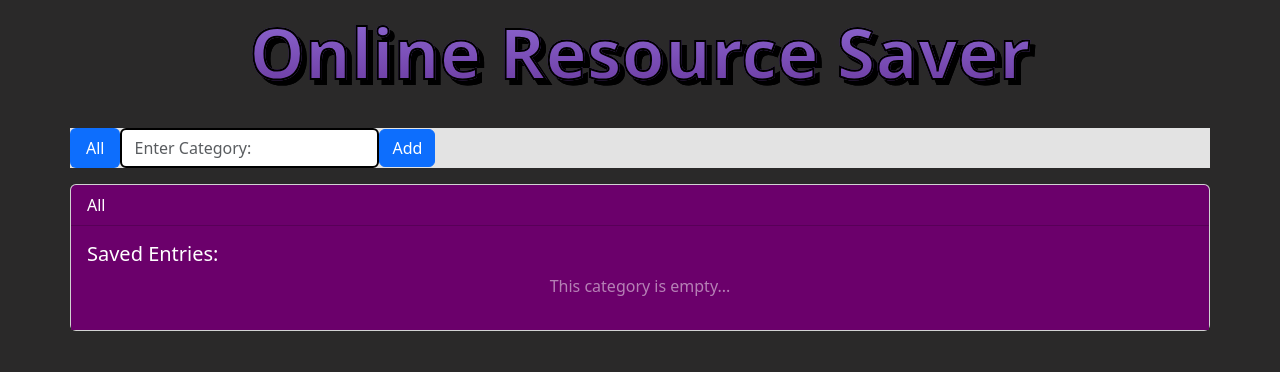
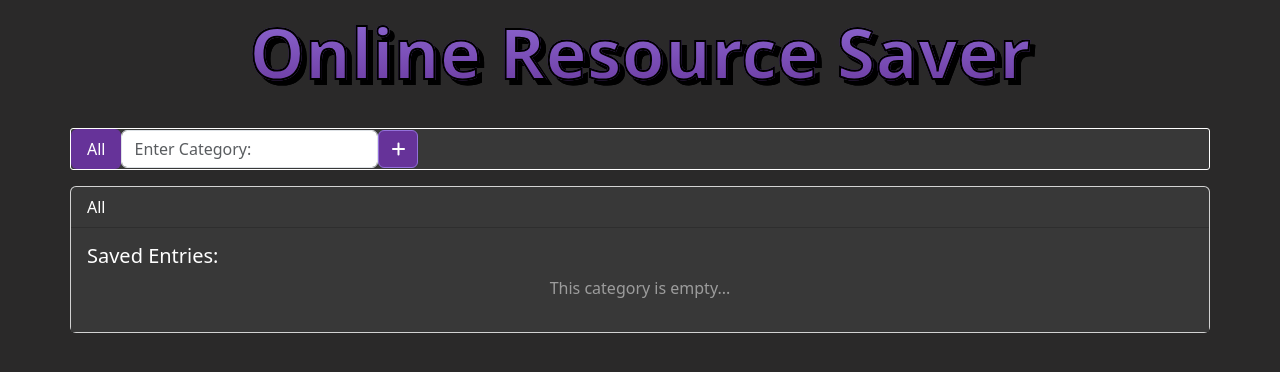
Before and after one commit to RECodeVault/Online-Resource-Saver, a Flask app: page / in a window 1280 px wide. Shown: the top 372 px of the page. Run offline with Flask 3, Linux system fonts and the light colour scheme; data that the repository does not hold is empty; some libraries are stand-ins or nearby versions.

Commit message:
Added some styling/UI improvements

```diff
--- a/static/styles.css
+++ b/static/styles.css
@@ -17,7 +17,9 @@
 }
 
 #pills-tab {
-    background-color: #e3e3e3;
+    background-color: #383838 !important;
+    border: 1px solid white;
+    border-radius: 3px;
 }
 
 .tab-pane {
@@ -29,18 +31,57 @@
     opacity: 50%;
 }
 
+.table th.col-hash,
+.table td.col-hash {
+    width: 5%;
+}
+
+.table th.col-name,
+.table td.col-name {
+    width: 35%;
+}
+
+.table th.col-link,
+.table td.col-link {
+    width: 35%;
+}
+
+.table th.col-delete,
+.table td.col-delete {
+    width: 8%;
+    text-align: center;
+}
+
+.trash {
+    text-align: center;
+}
+
 #category {
-    border: 2px solid black;
+     --bs-btn-border-color: #9370db !important;
+}
+
+.nav-pills .nav-link {
+    color: white !important;
+}
+
+.nav-pills .nav-link.active, .nav-pills .show>.nav-link {
+        background-color: rebeccapurple !important;
 }
 
 .card-header {
-    background-color: #6b006b !important;
+    background-color: #383838 !important;
     color: white !important;
 }
 
 .card-body {
-    background-color: #6b006b !important;
+    background-color: #383838 !important;
     color: white !important;
+}
+
+.btn-primary {
+    background-color: rebeccapurple !important;
+    --bs-btn-border-color: #9370db !important;
+    --bs-btn-hover-border-color: rebeccapurple !important;
 }
 
 .row>* {
--- a/templates/index.html
+++ b/templates/index.html
@@ -9,6 +9,7 @@
     <script crossorigin src="https://unpkg.com/react@18/umd/react.development.js"></script>
     <script crossorigin src="https://unpkg.com/react-dom@18/umd/react-dom.development.js"></script>
     <script src="https://unpkg.com/@babel/standalone/babel.min.js"></script>
+    <script src="https://kit.fontawesome.com/16dccbf5d8.js" crossorigin="anonymous"></script>
 </head>
     <div id='root'></div>
     <body class="background">
@@ -107,7 +108,10 @@
                                                     <input type="text" className="form-control ml-2" id="category"
                                                            placeholder="Enter Category:"
                                                            onChange={e => setCategory(e.target.value)}/>
-                                                    <button type="button" className="btn btn-primary" onClick={handleAddCategory}>Add</button>
+                                                    <button type="button" className="btn btn-primary"
+                                                            onClick={handleAddCategory}>
+                                                        <i className="fa-solid fa-plus"></i>
+                                                    </button>
                                                 </> : null
                                             }
                                         </li>
@@ -194,14 +198,14 @@
                           <div className="card-header d-flex justify-content-between align-items-center">
                             <span>{currentCategory}</span>
                               {index !== 0 &&
-                                <button type="button" className="btn btn-danger"
+                                  <button type="button" className="btn btn-link text-danger p-0"
                                           onClick={handleDeleteCategory(index, currentCategory)}>
-                                    Delete Current Category
+                                      <i className="fa-solid fa-trash"></i>
                                   </button>
                               }
                           </div>
                             <div className="card-body">
-                                { currentCategory !== "All" ?
+                                {currentCategory !== "All" ?
                                     <h5 className="card-title">Enter an Entry:</h5>:
                                     null
                                 }
@@ -215,10 +219,10 @@
                                     <table className="table table-striped table-dark table-hover table-bordered">
                                         <thead>
                                         <tr>
-                                            <th scope="col">#</th>
-                                            <th scope="col">Name</th>
-                                            <th scope="col">Link</th>
-                                            {currentCategory !== "All" ? <th scope="col">Delete</th> :
+                                            <th scope="col" className="col-hash">#</th>
+                                            <th scope="col" className="col-name">Name</th>
+                                            <th scope="col" className="col-link">Link</th>
+                                            {currentCategory !== "All" ? <th scope="col" className="col-delete">Delete</th> :
                                                 <th scope="col">Category</th>}
                                         </tr>
                                         </thead>
@@ -278,9 +282,10 @@
                             <th scope="row">{index + 1}</th>
                             <td>{name}</td>
                             <td><a href={link}>{link}</a></td>
-                            {currentCategory !== "All" ? <td>
-                                    <button type="button" className="btn btn-outline-danger"
-                                            onClick={handleDelete(index, currentCategory)}>Delete Row
+                            {currentCategory !== "All" ? <td className="trash">
+                                <button type="button" className="btn btn-link text-danger p-0"
+                                        onClick={handleDelete(index, currentCategory)}>
+                                    <i className="fa-solid fa-trash"></i>
                                 </button>
                             </td> :
                             <td>{category}</td>}
@@ -349,7 +354,7 @@
                                 value={name}
                                 onChange={e => setName(e.target.value)}
                             />
-                            <span className="input-group-text">@</span>
+                            <span className="input-group-text"><i className="fa-solid fa-font"></i></span>
                             <input
                                 type="text"
                                 className="form-control"
@@ -358,8 +363,10 @@
                                 value={link}
                                 onChange={e => setLink(e.target.value)}
                             />
-                            <span className="input-group-text">@</span>
-                            <button type="button" className="btn btn-primary" onClick={handleSubmitEntry}>Add Entry
+                            <span className="input-group-text"><i className="fa-solid fa-link"></i></span>
+                            <button type="button" className="btn btn-primary"
+                                    onClick={handleSubmitEntry}>
+                                <i className="fa-solid fa-plus"></i>
                             </button>
                         </div>
                     </>
```
Lines whose indentation alone changed are shown as unchanged.
